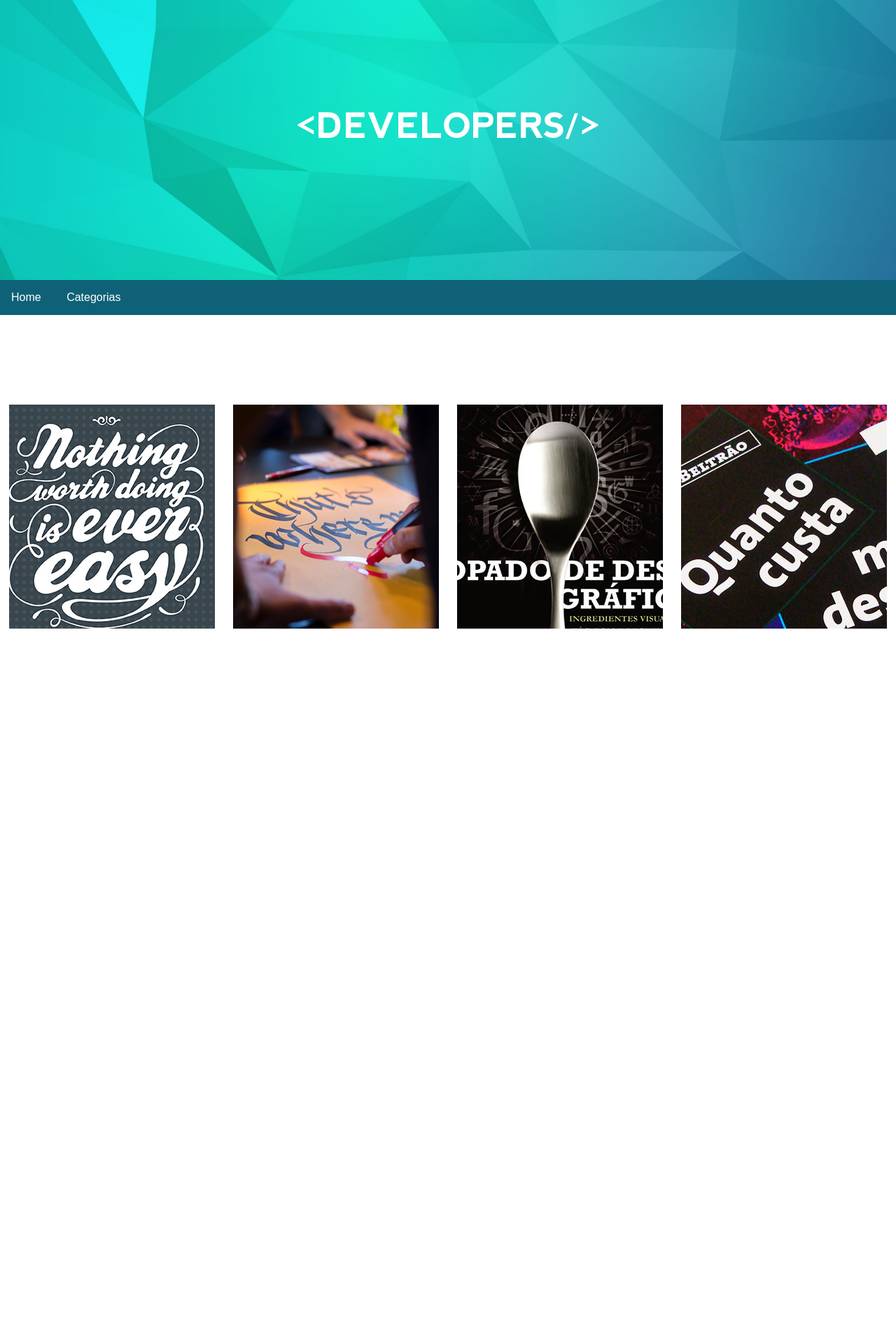
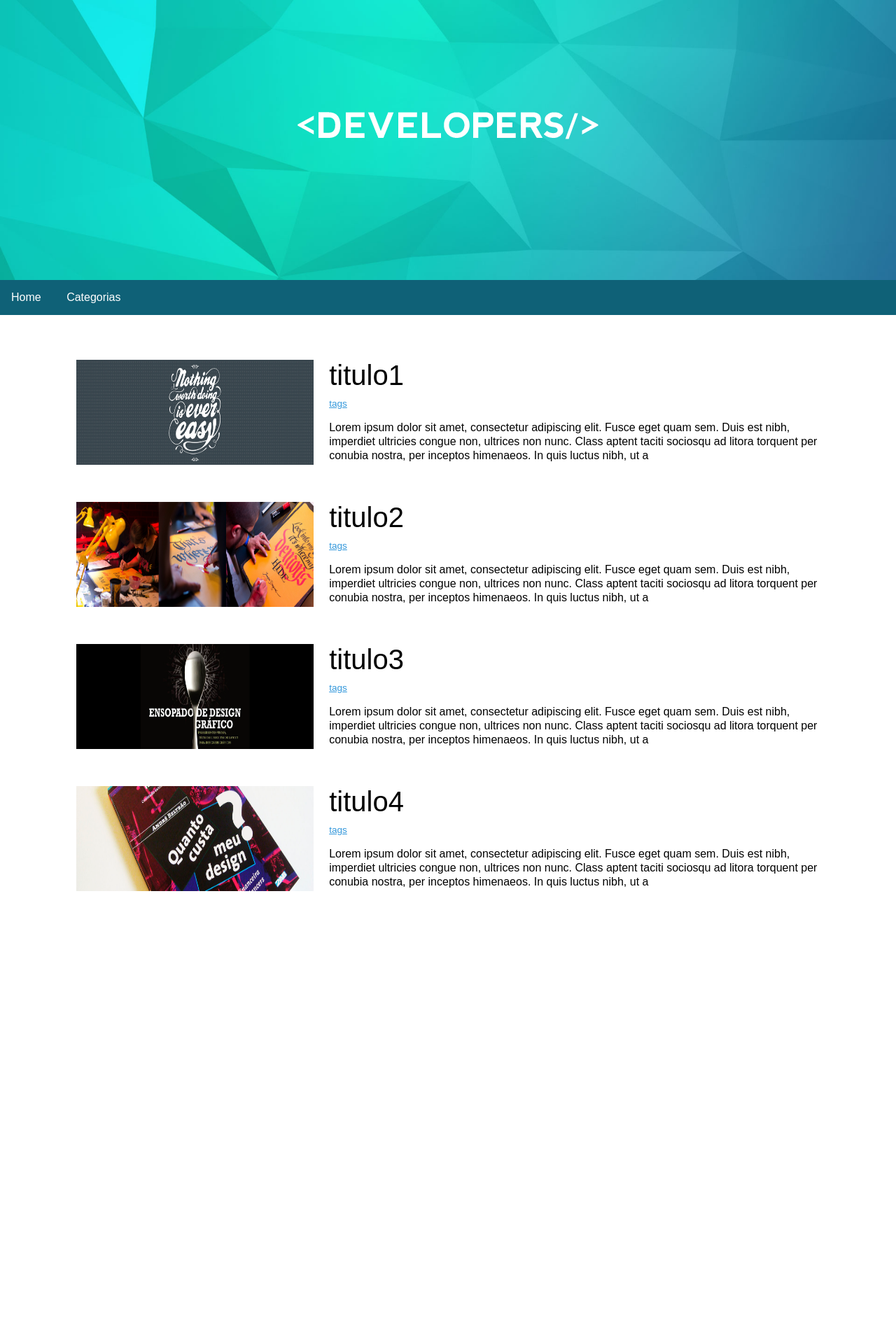
Before and after one commit to devsgroup/blog, a Jekyll site: the page built from index.html, in a window 1280 px wide. Shown: the top 1920 px of the page at 70% size. Built offline with Jekyll 4.4.1, drawn with Linux system fonts in a browser that asks for light colours; nearby versions of some CDN libraries; library files that are not in the unit come from our copies; after the commit the page ends 1310 px from its top, so only the background shows below that.

Commit message:
fixing the layout of list posts in home

```diff
--- a/_layouts/default.html
+++ b/_layouts/default.html
@@ -28,7 +28,5 @@
     <div class="content">
       {{content}}
     </div>
-    <script src="/js/jquery-2.1.3.min.js"></script>
-    <script src="/js/bootstrap.min.js"></script>
   </body>
 </html>
--- a/_sass/_grid.scss
+++ b/_sass/_grid.scss
@@ -44,22 +44,28 @@ $columns-width: ($total-width/$total-columns);
 ///////////////////////////////////////////////////////////////////////////////////
 /*ROW*/
 ///////////////////////////////////////////////////////////////////////////////////
-@mixin row{
+@mixin row($width: 100%, $centered: "false"){
     display: block;
-    width: 100%;
+    @if $centered == "true"{
+        margin: 0 auto;
+    }
+    width: $width;
     @include clearfix();
     & > *:first-child{
-        margin-left: 0;
+        margin-left: 0!important;
     }
     & > *:last-child{
-        margin-right: 0;
+        margin-right: 0!important;
     }
+}
+@mixin row-center($width, $container: $total-columns){
+    @include row(width($width, $container), "true");
 }
 ///////////////////////////////////////////////////////////////////////////////////
 /*COLUMN*/
 ///////////////////////////////////////////////////////////////////////////////////
 @mixin column($column, $container: $total-columns ){
-    display: inline-block;
+    display: inline;
     float: left;
     margin: 0 gutter($column);
     width: width($column, $container);
--- a/_sass/_theme.scss
+++ b/_sass/_theme.scss
@@ -43,41 +43,46 @@
 //CONTENT
 ///////////////////////////////////////////////////////////////////////////////
 .content{
-	margin: 10% 1%;
-	max-width: 98%;
-	min-height: 200em;
+	@include row-center(10);
 }
 ///////////////////////////////////////////////////////////////////////////////
 //POSTS
 ///////////////////////////////////////////////////////////////////////////////
 .listPosts{
 	@include row();
+	margin: 1.5em 0;
+	padding: 0;
+}
+.post{
+	@include row();
+	list-style: none;
+	margin-top: 2.5em;
+}
+.post-image{
+	@include column(4); //height: 150px width:340px
+	height: 150px; //remove this propety after cutting the final images
+}
+.post-info{
+	@include column(8);
+	//@include offset(3);
+}
+.post-title{
+	font-weight: normal;
+	font-size: 2.5em;
+	margin-bottom: 0.2em;
+	margin-top: 0;
+}
+.post-info p{
+	line-height: 1.25;
+}
+.post-tags{
+	list-style: none;
 	margin: 0;
 	padding: 0;
 }
-.post{
-	@include column(3);
-	//box-shadow: 1px 1px 2px lighten(#000, 50%);
-	height: 20em;
-	list-style: none;
-	overflow: hidden;
-	position: relative;
-}
-.post-image{
-	left: -170%;
-	position: absolute;
-	top: 0;
-	z-index: -1
-}
-.post-link{
-	background-color: transparent;
-	display: block;
-	height: 100%;
-	-webkit-transition: background-color 3s;
-	   -moz-transition: background-color 3s;
-}
-.post-link:hover{
-	background-color: rgba(#000, 10%);
+.post-tags a{
+	color: $color-light-blue;
+	font-size: 0.85em;
 }
 /*.post-summary{
 	background-color: $color-dark-violet;
--- a/_sass/_variables.scss
+++ b/_sass/_variables.scss
@@ -3,6 +3,7 @@
 ///////////////////////////////////////////////////////////////////////////////
 $color-dark-blue:   rgb(15,97,119);
 $color-dark-green:  rgb(11,131,137);
-$color-light-blue:  rgb(46,204,113);
+$color-light-blue:  rgb(52,152,219);
 $color-light-green: rgb(27,188,155);
 $color-dark-violet: rgb(142,68,173);
+$color-dark-orange: rgb(211,84,0);
--- a/index.html
+++ b/index.html
@@ -15,19 +15,51 @@ layout: default
 </ul> -->
 <ul class="listPosts">
   <li class="post">
-    <a href="" class="post-link"></a>
     <img src="/img/capa_interna1.jpg" alt="" class="post-image">
+    <div class="post-info">
+      <header>
+        <h2 class="post-title">titulo1</h2>
+        <ul class="post-tags">
+          <li><a href="">tags</a></li>
+        </ul>
+      </header>
+      <p>Lorem ipsum dolor sit amet, consectetur adipiscing elit. Fusce eget quam sem. Duis est nibh, imperdiet ultricies congue non, ultrices non nunc. Class aptent taciti sociosqu ad litora torquent per conubia nostra, per inceptos himenaeos. In quis luctus nibh, ut a</p>
+    </div>
   </li>
   <li class="post">
-    <a href="" class="post-link"></a>
     <img src="/img/capa_interna2.jpg" alt="" class="post-image">
+    <div class="post-info">
+      <header>
+        <h2 class="post-title">titulo2</h2>
+        <ul class="post-tags">
+          <li><a href="">tags</a></li>
+        </ul>
+      </header>
+      <p>Lorem ipsum dolor sit amet, consectetur adipiscing elit. Fusce eget quam sem. Duis est nibh, imperdiet ultricies congue non, ultrices non nunc. Class aptent taciti sociosqu ad litora torquent per conubia nostra, per inceptos himenaeos. In quis luctus nibh, ut a</p>
+    </div>
   </li>
   <li class="post">
-    <a href="" class="post-link"></a>
     <img src="/img/capa_interna3.jpg" alt="" class="post-image">
+    <div class="post-info">
+      <header>
+        <h2 class="post-title">titulo3</h2>
+        <ul class="post-tags">
+          <li><a href="">tags</a></li>
+        </ul>
+      </header>
+      <p>Lorem ipsum dolor sit amet, consectetur adipiscing elit. Fusce eget quam sem. Duis est nibh, imperdiet ultricies congue non, ultrices non nunc. Class aptent taciti sociosqu ad litora torquent per conubia nostra, per inceptos himenaeos. In quis luctus nibh, ut a</p>
+    </div>
   </li>
   <li class="post">
-    <a href="" class="post-link"></a>
     <img src="/img/capa_interna4.jpg" alt="" class="post-image">
+    <div class="post-info">
+      <header>
+        <h2 class="post-title">titulo4</h2>
+        <ul class="post-tags">
+          <li><a href="">tags</a></li>
+        </ul>
+      </header>
+      <p>Lorem ipsum dolor sit amet, consectetur adipiscing elit. Fusce eget quam sem. Duis est nibh, imperdiet ultricies congue non, ultrices non nunc. Class aptent taciti sociosqu ad litora torquent per conubia nostra, per inceptos himenaeos. In quis luctus nibh, ut a</p>
+    </div>
   </li>
 </ul>
```
